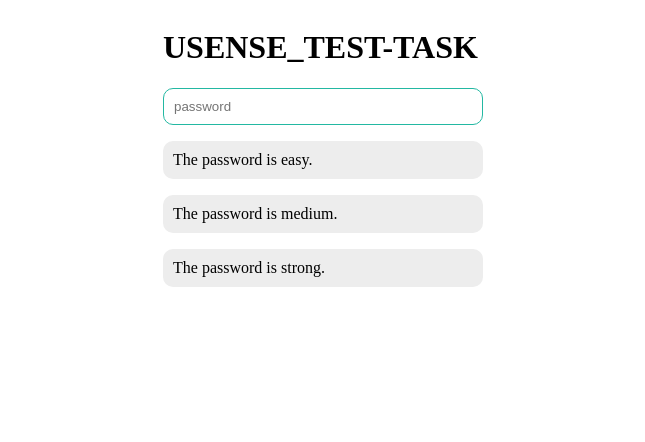
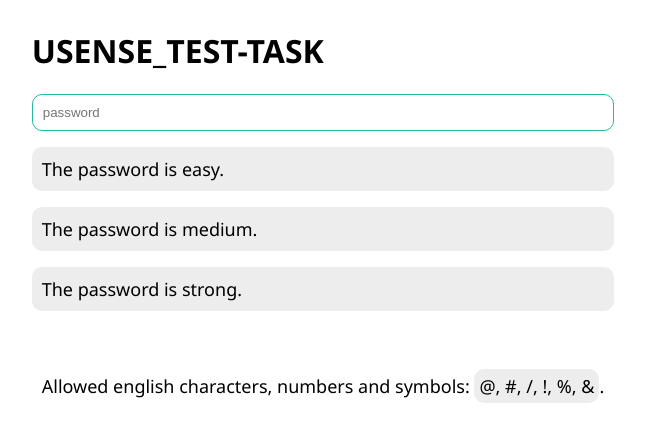
Before and after one commit to YegorKochetkov/usense_test-task, an Angular app: page / in a window 1280 px wide. Shown: the top 442 px of the page, without its empty margins (317-962 px from the left). Built offline with nearby package versions, Linux system fonts and the light colour scheme.

Commit message:
feat: add hint for allowed symbols

```diff
--- /dev/null
+++ b/src/app/password-field/constants/constants.ts
@@ -0,0 +1,3 @@
+export const allowedNumbers = '0123456789';
+export const allowedSymbols = '@#/!%&';
+export const allowedLetters = 'abcdefghijklmnopqrstuvwxyz';
--- a/src/app/password-field/password-field.component.scss
+++ b/src/app/password-field/password-field.component.scss
@@ -4,6 +4,7 @@
   gap: 1rem;
 
   width: 100%;
+  font-size: large;
 
   .password {
     width: 100%;
@@ -21,4 +22,18 @@
     background-color: var(--default-status);
     border-radius: 10px;
   }
+
+  .hint {
+    padding: 10px;
+    margin-top: 2rem;
+
+    span {
+      display: inline-block;
+      padding: 5px;
+      min-width: max-content;
+
+      background-color: var(--default-status);
+      border-radius: 10px;
+    }
+  }
 }
--- a/src/app/password-field/password-field.component.ts
+++ b/src/app/password-field/password-field.component.ts
@@ -1,6 +1,7 @@
 import { CommonModule } from "@angular/common";
 import { Component } from "@angular/core";
 import { FormControl, ReactiveFormsModule } from "@angular/forms";
+import { allowedSymbols } from "./constants/constants";
 @Component({
   selector: 'app-password-field',
   standalone: true,
@@ -16,10 +17,21 @@ import { FormControl, ReactiveFormsModule } from "@angular/forms";
       <div class="easy">The password is easy.</div>
       <div class="medium">The password is medium.</div>
       <div class="strong">The password is strong.</div>
+      <div class="hint">
+        Allowed english characters, numbers and symbols:
+        <span>{{ symbols }}</span
+        >.
+      </div>
     </form>
   `,
   styleUrls: ['./password-field.component.scss'],
 })
 export class PasswordFieldComponent {
   passwordControl = new FormControl('');
+  symbols = allowedSymbols.split('').join(', ');
+
+  minLengthValidator() {}
+  easyPasswordValidator() {}
+  mediumPasswordValidator() {}
+  strongPasswordValidator() {}
 }
--- a/src/styles.scss
+++ b/src/styles.scss
@@ -6,3 +6,7 @@
   --primary-color: hsl(171, 68%, 43%);
   --default-status: hsl(0, 0%, 93%);
 }
+
+body {
+  font-family: "Segoe UI", Tahoma, Geneva, Verdana, sans-serif;
+}
```
